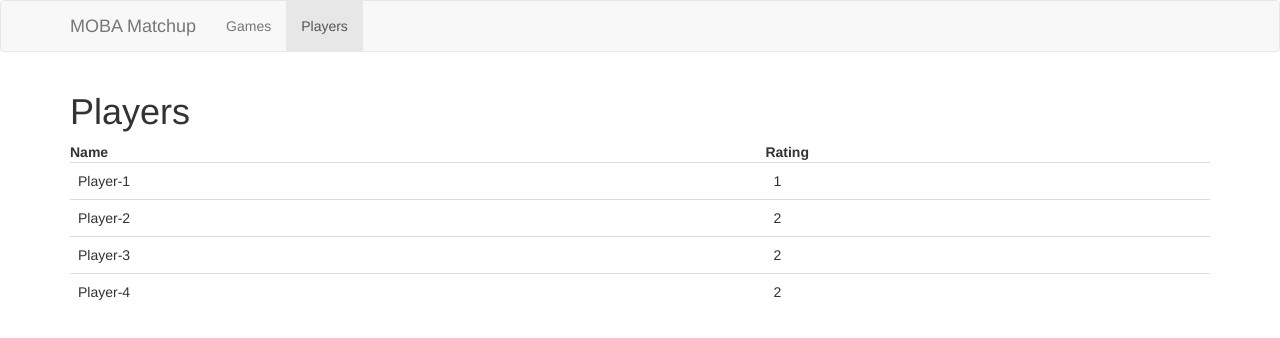
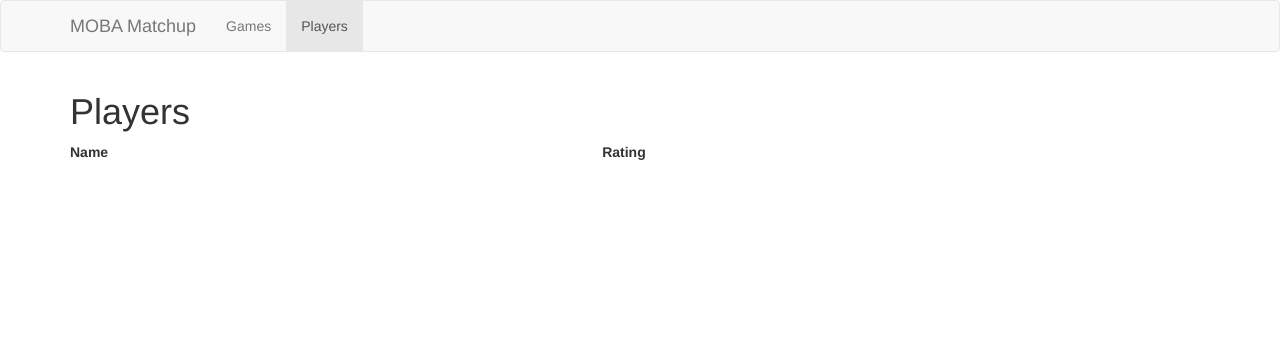
Before and after one commit to icmpecho/moba-matchup, a Vue app: page /players in a window 1280 px wide. Shown: the top 338 px of the page. Built offline with nearby package versions, Linux system fonts and the light colour scheme.

Commit message:
Use store

```diff
--- a/frontend/index.js
+++ b/frontend/index.js
@@ -3,9 +3,11 @@ import 'bootstrap'
 import Vue from 'vue'
 import App from './App.vue'
 import router from './router'
+import store from './store'
 
 new Vue({
   el: '#app',
   router,
+  store,
   render: h => h(App),
 })
--- a/frontend/pages/Players.vue
+++ b/frontend/pages/Players.vue
@@ -7,16 +7,15 @@
 
 <script>
 import PlayerList from '../components/PlayerList.vue'
+import {mapState} from 'vuex'
 
 export default {
   data: function () {
-    return {
-      players: [
-        {_id: 'aaa', name: 'Player-1', rating: 1},
-        {_id: 'bbb', name: 'Player-2', rating: 2},
-        {_id: 'ccc', name: 'Player-3', rating: 2},
-        {_id: 'ddd', name: 'Player-4', rating: 2},
-      ]
+    return {}
+  },
+  computed: {
+    players: function () {
+      return this.$store.state.player.players
     }
   },
   components: {
--- /dev/null
+++ b/frontend/store/index.js
@@ -0,0 +1,11 @@
+import Vue from 'vue'
+import Vuex from 'vuex'
+import Player from './modules/player'
+
+Vue.use(Vuex)
+
+export default new Vuex.Store({
+  modules: {
+    player: Player,
+  }
+})
--- /dev/null
+++ b/frontend/store/modules/player.js
@@ -0,0 +1,5 @@
+export default {
+  state: {
+    players: []
+  }
+}
--- a/package.json
+++ b/package.json
@@ -47,6 +47,7 @@
     "vue-loader": "^13.0.4",
     "vue-router": "^2.7.0",
     "vue-template-compiler": "^2.4.2",
+    "vuex": "^2.3.1",
     "webpack": "^3.4.1"
   }
 }
```
Also changed, not shown: 1 other file (tests, documents, lock files or other folders).
